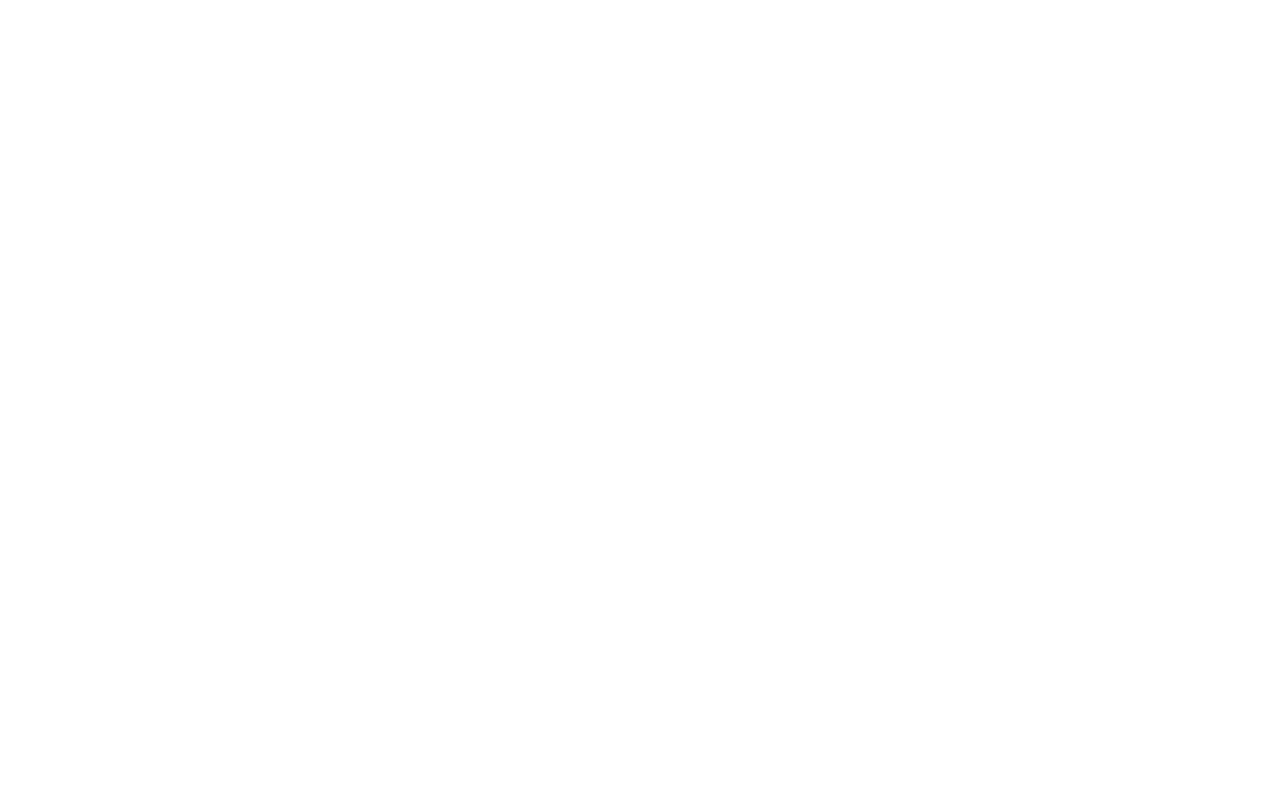
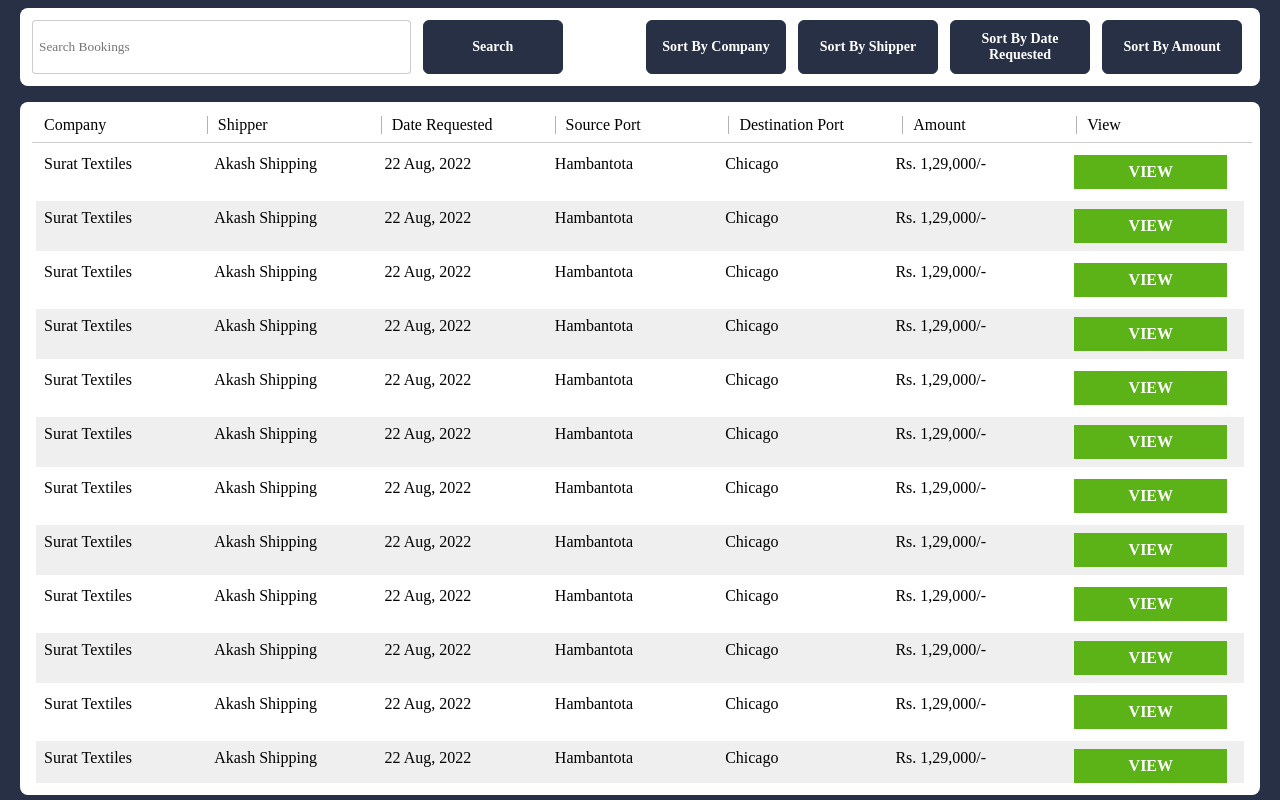
Before and after one commit to JSR-Solutions/Rish-Shipping-Admin, a React (Create React App) app: page /bookings in a window 1280 px wide. Before the commit this address had no page. Built offline with nearby package versions, Linux system fonts and the light colour scheme.

Commit message:
bookings page done

```diff
--- a/src/App.js
+++ b/src/App.js
@@ -1,5 +1,6 @@
 import Login from "./pages/login/login";
 import Ports from "./pages/Ports";
+import Bookings from "./pages/Bookings";
 import Dashboard from "./pages/dashboard/dashboard";
 import "./App.css";
 import "react-toastify/dist/ReactToastify.css";
@@ -15,6 +16,7 @@
           <Route path="/login" element={<Login />} />
           <Route path="/dashboard" element={<Dashboard />} />
           <Route path="/ports" element={<Ports />} />
+          <Route path="/bookings" element={<Bookings />} />
         </Routes>
       </BrowserRouter>
     </div>
--- /dev/null
+++ b/src/pages/Bookings/Bookings.css
@@ -0,0 +1,151 @@
+.bookings-parent-div {
+  height: 100vh;
+  width: 100%;
+  background-color: #283046;
+  display: flex;
+  align-items: center;
+  justify-content: flex-start;
+  flex-direction: column;
+  font-family: "Montserrat";
+}
+
+/* ACTIONS DIV STYLING */
+
+.bookings-actions-div,
+.bookings-list-div {
+  background-color: white;
+  padding: 12px;
+  width: 95%;
+  border-radius: 8px;
+  margin: 8px;
+  display: flex;
+}
+
+.search-div {
+  flex: 2 !important;
+}
+
+.bookings-actions-div div {
+  flex: 1;
+  display: flex;
+}
+
+.search-div input {
+  margin-right: 12px;
+  font-family: "Montserrat";
+  width: 60%;
+  padding: 6px;
+  border: 0.05px solid rgba(0, 0, 0, 0.2);
+  border-radius: 4px;
+}
+
+.bookings-actions-div button {
+  color: white;
+  background-color: #283046;
+  border: 1px solid #283046;
+  width: 23%;
+  padding: 10px;
+  font-size: 14px;
+  font-family: "Montserrat";
+  font-weight: bold;
+  border-radius: 6px;
+  transition: 0.2s ease;
+}
+.bookings-actions-div button:hover {
+  cursor: pointer;
+  background-color: #536391;
+  border-color: #536391;
+}
+
+.sort-div {
+  flex: 2 !important;
+  display: flex;
+  justify-content: space-around;
+}
+
+.add-booking-div {
+  display: flex;
+  justify-content: flex-end;
+}
+
+.add-booking-div button {
+  width: 50%;
+  background-color: #5bb318;
+  border: none;
+}
+
+.add-booking-div button:hover {
+  background-color: #519b18;
+}
+
+/* LIST STYLING */
+
+.bookings-list-div {
+  flex-direction: column;
+}
+
+.bookings-list-header {
+  display: flex;
+  width: 100%;
+  text-align: left;
+  padding: 2px;
+  padding-bottom: 8px;
+  border-bottom: 0.1px solid rgba(0, 0, 0, 0.2);
+}
+
+.bookings-list-header div {
+  flex: 1;
+  margin-left: 10px;
+  border-right: 0.2px solid rgba(0, 0, 0, 0.3);
+}
+
+.bookings-list-header div:last-child {
+  border: none;
+}
+
+.bookings-list-items-div {
+  height: 80vh;
+  width: 100%;
+  overflow-y: scroll;
+}
+
+.bookings-list-item {
+  display: flex;
+  text-align: left;
+  padding: 8px;
+  margin: 4px;
+}
+
+.bookings-list-item div {
+  flex: 1;
+}
+
+.booking-view-btn,
+.booking-delete-btn {
+  width: 90%;
+  margin-left: 5%;
+  border: none;
+  padding: 8px;
+  color: white;
+  font-family: "Montserrat";
+  font-weight: bold;
+  font-size: 16px;
+  transition: 0.2s ease;
+  cursor: pointer;
+}
+
+.booking-view-btn {
+  background-color: #5bb318;
+}
+
+.booking-view-btn:hover {
+  background-color: #519b18;
+}
+
+.booking-delete-btn {
+  background-color: #ff4a4a;
+}
+
+.booking-delete-btn:hover {
+  background-color: #aa1d1d;
+}
--- /dev/null
+++ b/src/pages/Bookings/index.js
@@ -0,0 +1,88 @@
+import React from "react";
+import "./Bookings.css";
+
+const Bookings = () => {
+  const arr = [
+    1, 2, 3, 4, 5, 6, 7, 8, 9, 1, 2, 3, 4, 5, 6, 8, 91, 1, 2, 2, 3, 1, 4, 56,
+  ];
+
+  return (
+    <div className="bookings-parent-div">
+      <div className="bookings-actions-div">
+        <div className="search-div">
+          <input type="text" placeholder="Search Bookings" />
+          <button>Search</button>
+        </div>
+        <div className="sort-div">
+          <button>Sort By Company</button>
+          <button>Sort By Shipper</button>
+          <button>Sort By Date Requested</button>
+          <button>Sort By Amount</button>
+        </div>
+      </div>
+      <div className="bookings-list-div">
+        <div className="bookings-list-header">
+          <div>
+            <p>Company</p>
+          </div>
+          <div>
+            <p>Shipper</p>
+          </div>
+          <div>
+            <p>Date Requested</p>
+          </div>
+          <div>
+            <p>Source Port</p>
+          </div>
+          <div>
+            <p>Destination Port</p>
+          </div>
+          <div>
+            <p>Amount</p>
+          </div>
+          <div>
+            <p>View</p>
+          </div>
+        </div>
+        <div className="bookings-list-items-div">
+          {arr.map((a, ind) => {
+            return (
+              <div
+                style={
+                  ind % 2 === 0
+                    ? { backgroundColor: "white" }
+                    : { backgroundColor: "#efefef" }
+                }
+                className="bookings-list-item"
+              >
+                <div>
+                  <p>Surat Textiles</p>
+                </div>
+                <div>
+                  <p>Akash Shipping</p>
+                </div>
+                <div>
+                  <p>22 Aug, 2022</p>
+                </div>
+                <div>
+                  <p>Hambantota</p>
+                </div>
+                <div>
+                  <p>Chicago</p>
+                </div>
+                <div>
+                  <p>Rs. 1,29,000/-</p>
+                </div>
+                <div>
+                  <button className="booking-view-btn">VIEW</button>
+                </div>
+              </div>
+            );
+          })}
+        </div>
+      </div>
+    </div>
+  );
+};
+
+export default Bookings;
```
